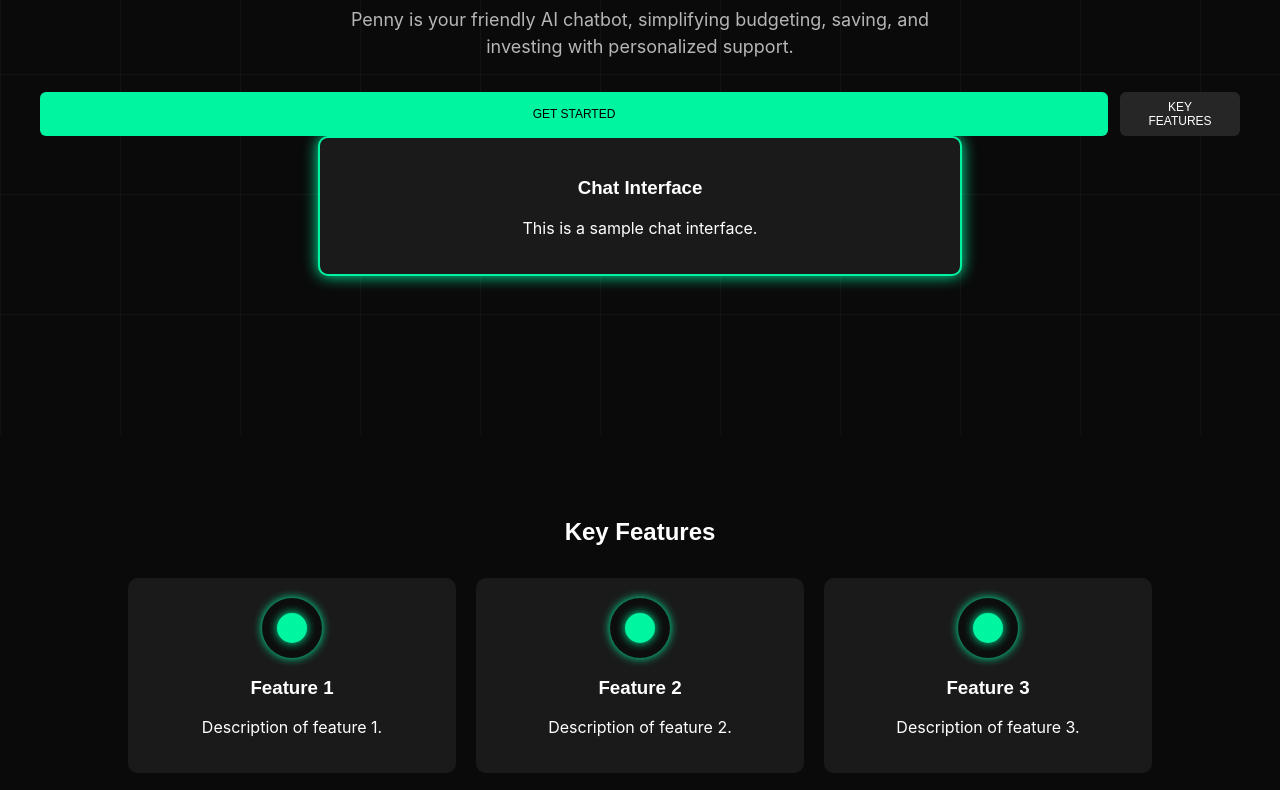
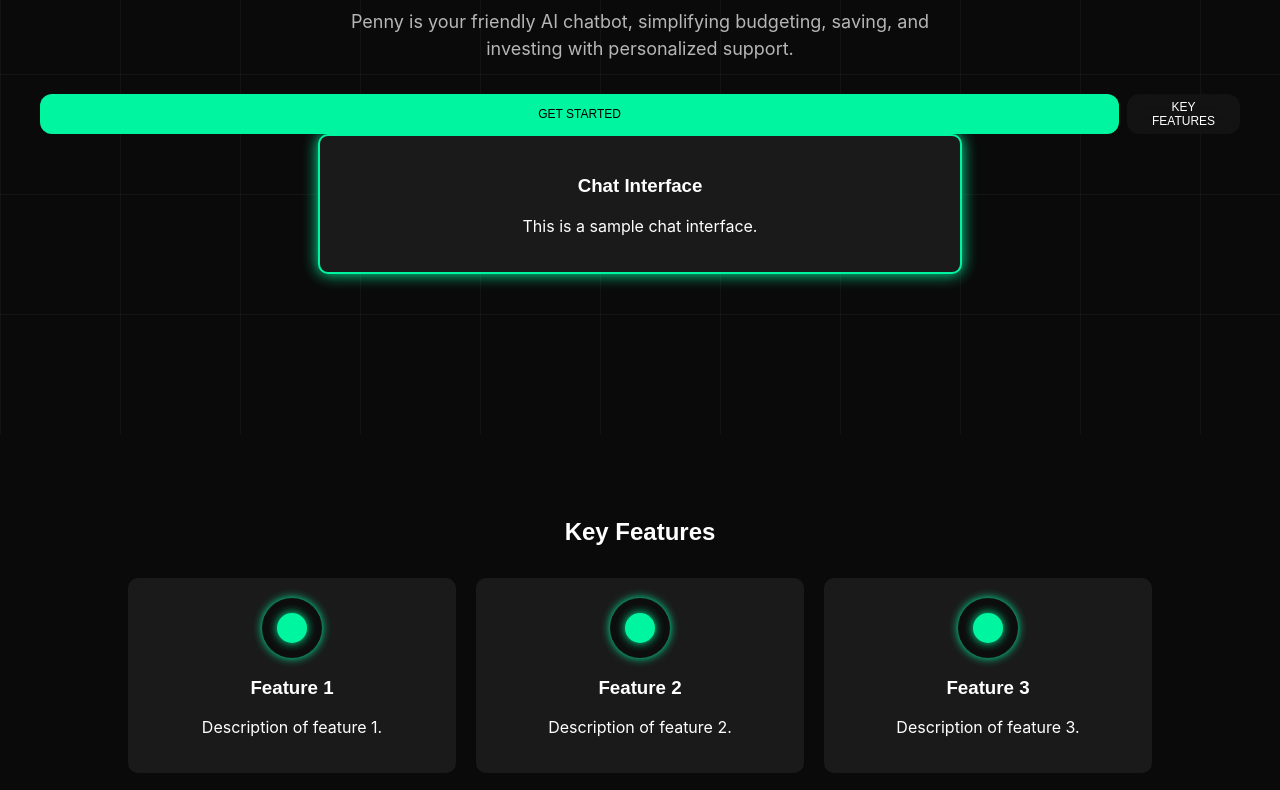
Before and after one commit to rether-io/Site-bolt, a website built with Vite: page index.html in a window 1280 px wide. Shown: the part 526-1316 px from the top of the page. Built offline with nearby package versions, Linux system fonts and the light colour scheme; files whose address does not match are found by name.

Commit message:
tentativa botão

```diff
--- a/style.css
+++ b/style.css
@@ -164,15 +164,20 @@ nav {
   line-height: 1.5;
 }
 
+.hero-buttons {
+  display: flex;
+  justify-content: center;
+  gap: 8px; /* Reduzido ainda mais */
+}
+
 .btn {
-  padding: 8px 20px;  /* Reduzido de 0.75rem 1.5rem */
-  border-radius: 6px;  /* Reduzido de 8px */
-  font-size: 0.75rem; /* Reduzido de 0.875rem */
+  padding: 6px 16px; /* Reduzido significativamente */
+  border-radius: 12px; /* Aumentado para bordas mais suaves */
+  font-size: 0.75rem;
   font-weight: 500;
   border: none;
   cursor: pointer;
   transition: transform 0.2s;
-  min-width: 120px;   /* Adicionado para manter largura consistente */
 }
 
 .btn-primary {
@@ -181,14 +186,9 @@ nav {
 }
 
 .btn-secondary {
-  background: rgba(42, 42, 42, 0.9);
+  background: rgba(26, 26, 26, 0.6); /* Mais escuro e translúcido */
+  backdrop-filter: blur(10px);
   color: #fff;
-}
-
-.hero-buttons {
-  display: flex;
-  justify-content: center;
-  gap: 12px;  /* Reduzido de 1rem */
 }
 
 /* O resto do CSS original permanece igual */
```
